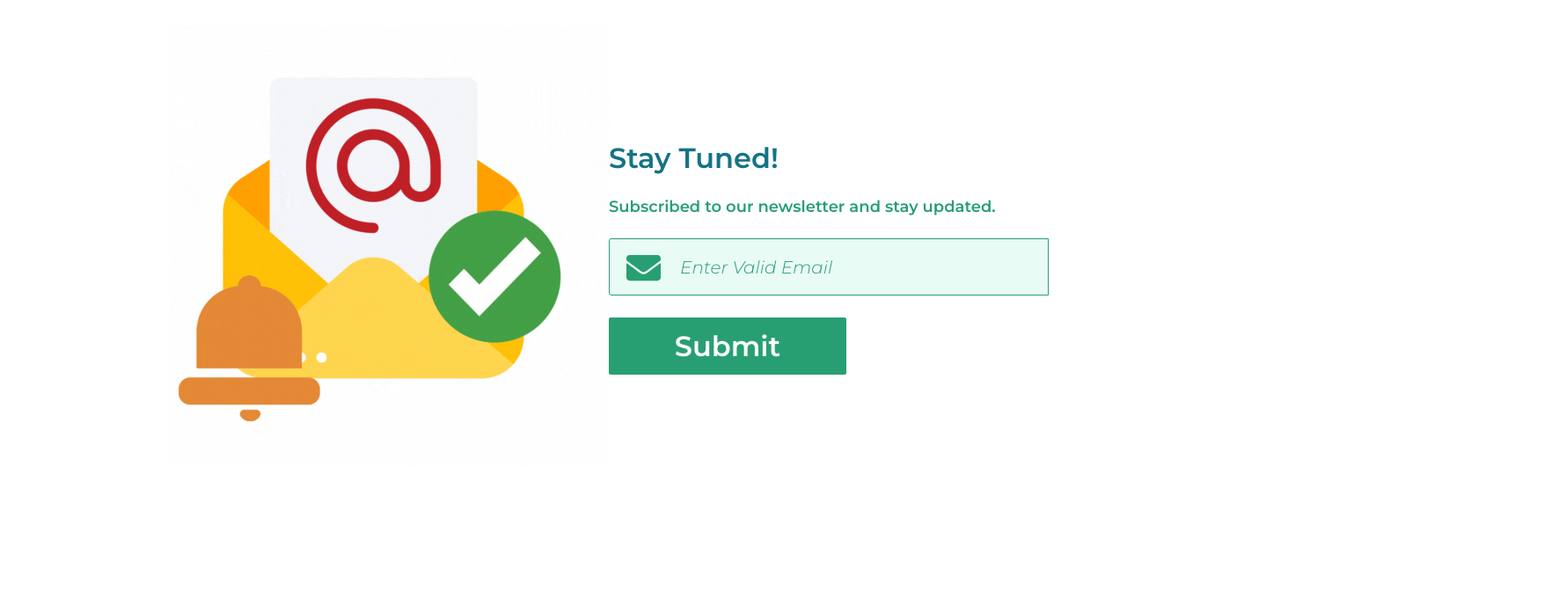
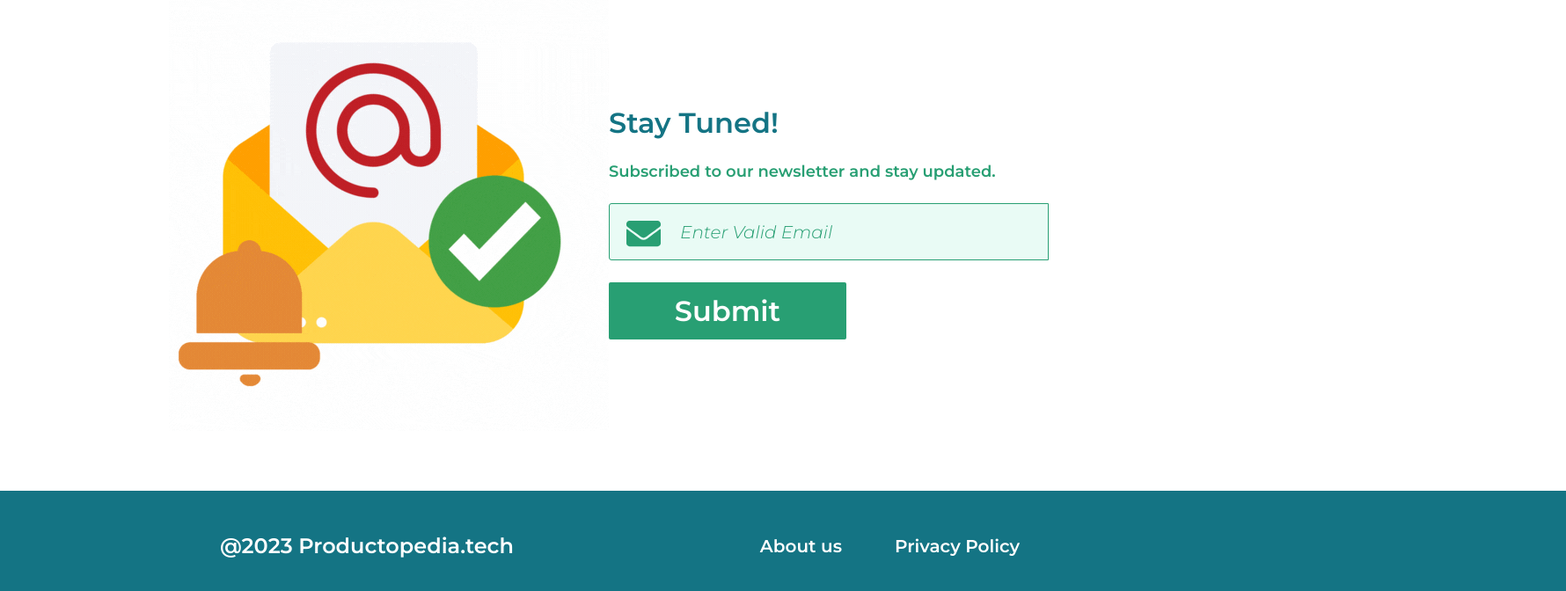
Before and after one commit to rhea0912/productopedia.tech, a React (Vite) app: page / in a window 1280 px wide. Shown: the part 1362-2034 px from the top of the page at 88% size, 1780 px wide, since content can reach past the window. Before the commit the page ends 1896 px from the top, so only its background shows below. Built offline with nearby package versions, Linux system fonts and the light colour scheme.

Commit message:
feature-footage done

```diff
--- a/src/app/Page.jsx
+++ b/src/app/Page.jsx
@@ -4,15 +4,20 @@
 import SubscribeUs from "../components/SubscribeUs";
 import notificationGif from '../assets/images/notification.gif'
 import envelope from '../assets/svgs/envelope.svg'
+import Footer from "../shared/footer/Index";
 function Page(){
     // const navigate = useNavigate();
     // return <div onClick={() => navigate('/aboutus')}>HELLO PINAKAMAMAHAL KO</div>
     return(
+        <>
         <div className="bg">
            <Header />
            <BlogList />
            <SubscribeUs icon={notificationGif} envelopeicon={envelope}/>
+           <Footer />
         </div >
+
+        </>
     )
 }
 
--- a/src/components/SubscribeUs.jsx
+++ b/src/components/SubscribeUs.jsx
@@ -9,8 +9,10 @@
         <div className="stay-tune-con">
             <h1>Stay Tuned!</h1>
             <p>Subscribed to our newsletter and stay updated.</p>
-            <input type="text"  placeholder="Enter Valid Email"/>
-            <img src={envelopeicon} className="envelope"/>
+            <div className="input-field">
+              <input type="text"  placeholder="Enter Valid Email"/>
+              <img src={envelopeicon} className="envelope"/>
+            </div>
             <button className="submit">Submit</button>
         </div>
 
--- /dev/null
+++ b/src/shared/footer/Index.jsx
@@ -0,0 +1,15 @@
+function Footer() {
+  return(
+    <>
+    <div className="footer-con">
+       <h2>@2023 Productopedia.tech</h2>
+       <div className="right-footer">
+        <a href="">About us</a>
+        <a href="">Privacy Policy</a>
+       </div>
+    </div>
+    </>
+  )
+}
+
+export default Footer;
--- a/src/style.css
+++ b/src/style.css
@@ -170,7 +170,10 @@
 
     margin: 5% 15%;
     display: flex;
-    position: absolute;
+}
+
+.stay-tune-con{
+    position: relative;
 }
 
 .stay-tune-con h1{
@@ -184,6 +187,9 @@
     font-weight: 700;
     margin: 25px 0;
 }
+.input-field{
+    position:relative ;
+}
 .stay-tune-con input{
     width: 500px;
     height: 65px;
@@ -196,8 +202,8 @@
 }
 .envelope{
     position: absolute;
-    left:52%;
-    top: 50.5%;
+    left: 20px;
+    top: 15px;
 }
 .submit{
     margin-top: 25px;
@@ -213,3 +219,29 @@
     border-radius: 2px;
     cursor: pointer;
 }
+/* #endregion */
+
+/* #region Footer */
+.footer-con{
+    padding: 0 250px;
+    display: flex;
+    align-items: center;
+    background-color: var(--primary-color);
+    width: 100%;
+    height: 125px;
+    color: white;
+}
+.footer-con h2{
+    font-size: 24px;
+    margin-right: 250px;
+    cursor:default;
+}
+.right-footer a{
+    text-decoration: none;
+    list-style: none;
+    color: white;
+    font-weight:900;
+    font-size: 20px;
+    margin: 0 30px;
+}
+/* #endregion */
```
